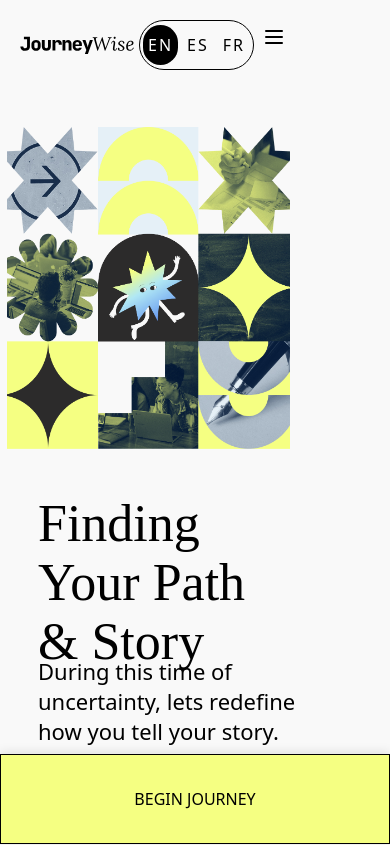
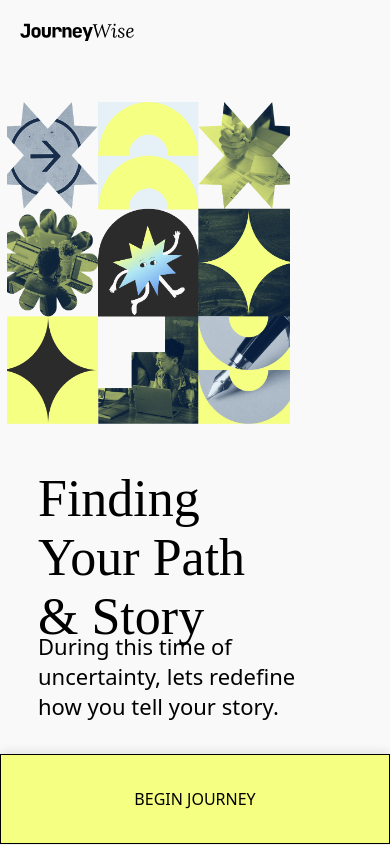
Before and after one commit to cherryontech/JourneyWise, a React (Vite) app in the folder app/: page / in a window 390 px wide. Shown: the top 845 px of the page. Built offline with nearby package versions, Linux system fonts and the light colour scheme; a web font is replaced by a local one.

Commit message:
sticky button is not visible on homepage, only in mobile

```diff
--- a/app/src/components/Nav/Navbar.jsx
+++ b/app/src/components/Nav/Navbar.jsx
@@ -32,26 +32,26 @@ const Navbar = () => {
 return (
     <>
         <nav id="navigation" className="navbar-custom">
-            <LanguageSelection />
+            {/* <LanguageSelection />  */}
             <div className="hidden md:flex">
                     <Buttons onClick= {handleSecNotice} primary rounded className="px-[60px]">BEGIN JOURNEY</Buttons>
                     <ShowSecNotice />
             </div>
 
             {/* Button for toggling mobile menu */}
-            <div>
+            {/* <div>
                 <button className="md:hidden" onClick={toggleNavbar}>{isOpen ? <X id="navxbutton" /> : <Menu className="mt-[5px]" />}</button>
-            </div>
+            </div> */}
         </nav>
 
         {/* Render NavLinks in mobile version if isOpen is true */}
-        {isOpen && (
+        {/* {isOpen && (
             <div id="mobilemenu">
                 <ul className="text-center">
                     <NavLinks />
                 </ul>
             </div>
-        )}
+        )} */}
     </>
 );
 }
--- a/app/src/components/homepage/sticky-button.css
+++ b/app/src/components/homepage/sticky-button.css
@@ -1,3 +1,9 @@
+@media (min-width: 481px) {
+  #stickycontainer {
+    display: none;
+  }
+}
+
 @media (max-width: 480px) {
   #stickycontainer {
     position: fixed;
```
